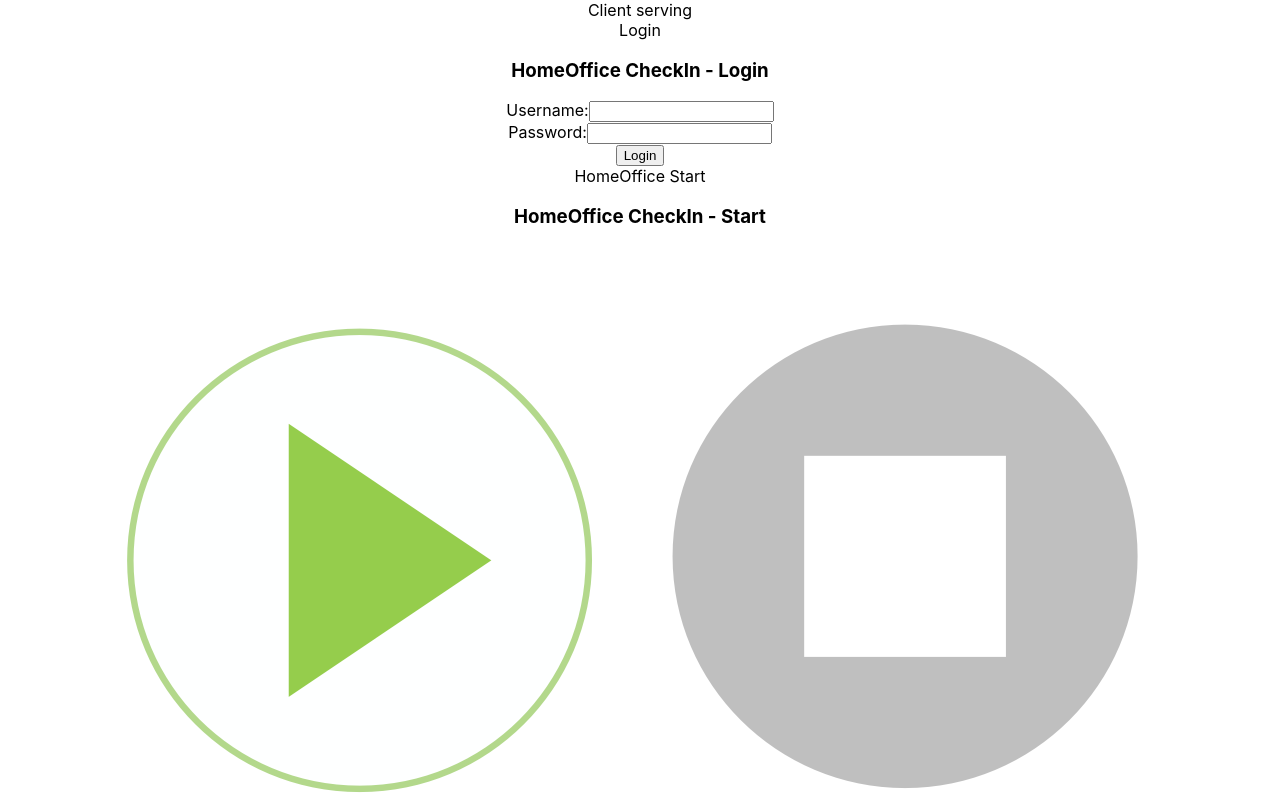
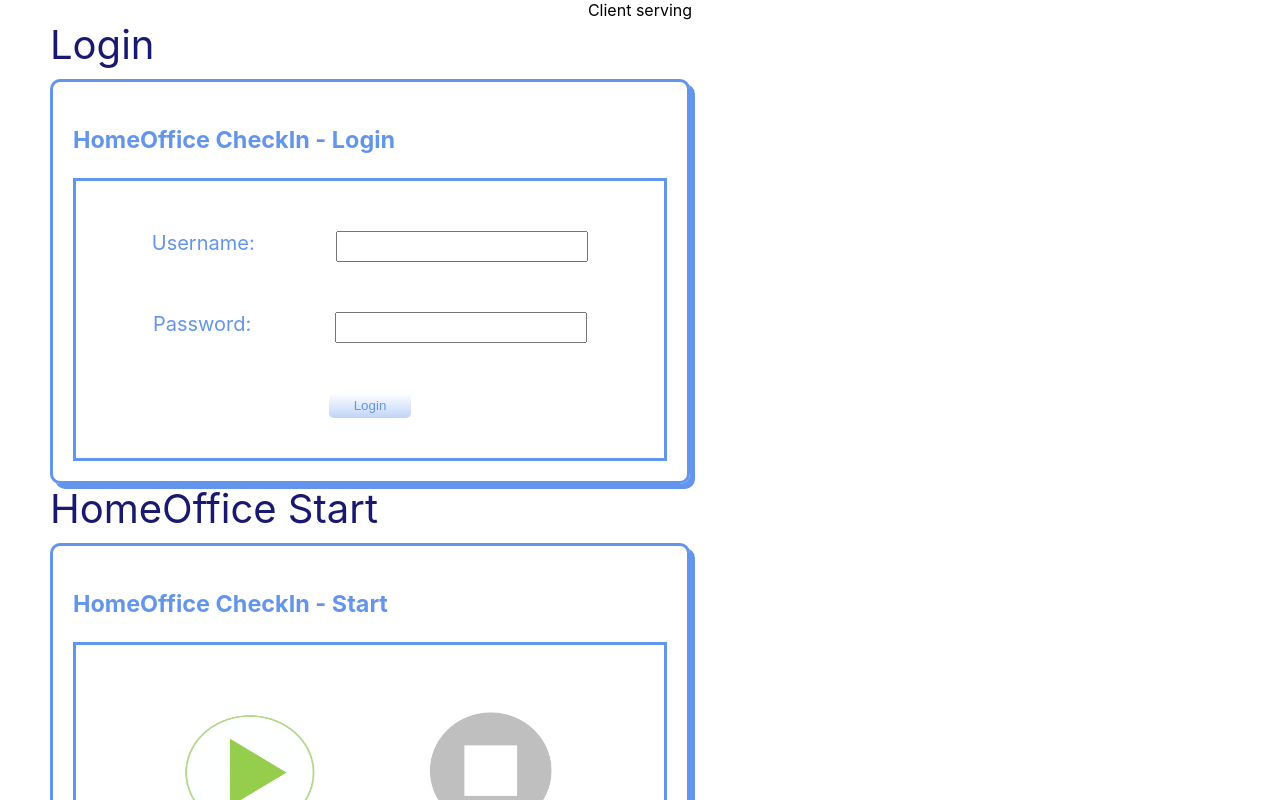
Before and after one commit to ahmad-mj/HomeOfficeCheckIn, a React (Create React App) app in the folder client/: page / in a window 1280 px wide. Shown: the top 800 px of the page. Built offline with nearby package versions, Linux system fonts and the light colour scheme.

Commit message:
Add style to login and start/stop component

```diff
--- a/client/src/index.css
+++ b/client/src/index.css
@@ -13,9 +13,9 @@ code {
 }
 
 
-/* LOGIN STYLE */
-.login {
-  width: 70%;
+
+.container {
+  width: 50%;
   text-align: left;
   font-size: 20px;
   color: cornflowerblue;
@@ -27,7 +27,7 @@ code {
     margin-bottom: 10px;
   }
 
-  .login-form {
+  .wrapper {
     padding: 20px;
     border: 3px solid cornflowerblue;
     border-radius: 10px;
@@ -39,11 +39,16 @@ code {
     border: 3px solid cornflowerblue;
   }
 
+  .inner-box {
+    padding: 20px;
+    border: 3px solid cornflowerblue;
+  }
 
-  .input-group {
+
+  .content {
     margin: 10px;
     display: flex;
-    justify-content: center;
+    justify-content: space-around;
     padding: 20px;
   }
 
@@ -55,6 +60,24 @@ code {
 
   .btn {
     margin: 0;
+    display: flex;
+    justify-content: center;
+
+    button {
+      padding: 5px 25px;
+      background: linear-gradient(to bottom, white, #c0d4f8);
+      color: cornflowerblue;
+      border-radius: 5px;
+      border: none;
+      cursor: pointer;
+    }
+
+
+    button:active {
+      box-shadow: 0 5px cornflowerblue;
+      transform: translateY(4px);
+
+    }
   }
 
   input:focus {
@@ -67,4 +90,27 @@ code {
   }
 }
 
-/* HOME-OFFICE CHECK-IN STYLE */
+
+img {
+  width: 150px;
+  height: 150px;
+  border-radius: 50%;
+}
+
+.active-img {
+  cursor: pointer;
+}
+
+.active-img:active {
+  box-shadow: 0px 5px cornflowerblue;
+  background-color: cornflowerblue;
+  border: 50%;
+  transform: translateY(4px);
+
+}
+
+@media screen and (max-width: 768px) {
+  .container {
+    width: 90%;
+  }
+}
```
